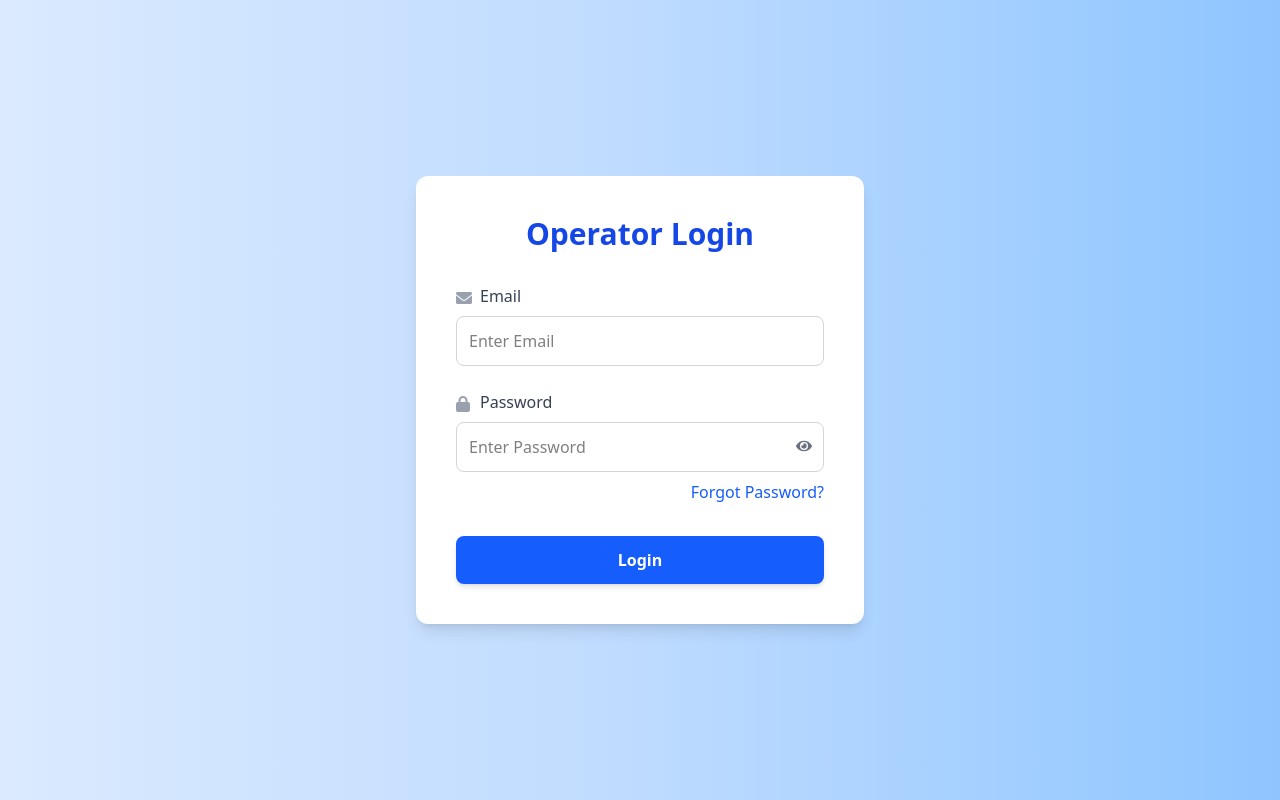
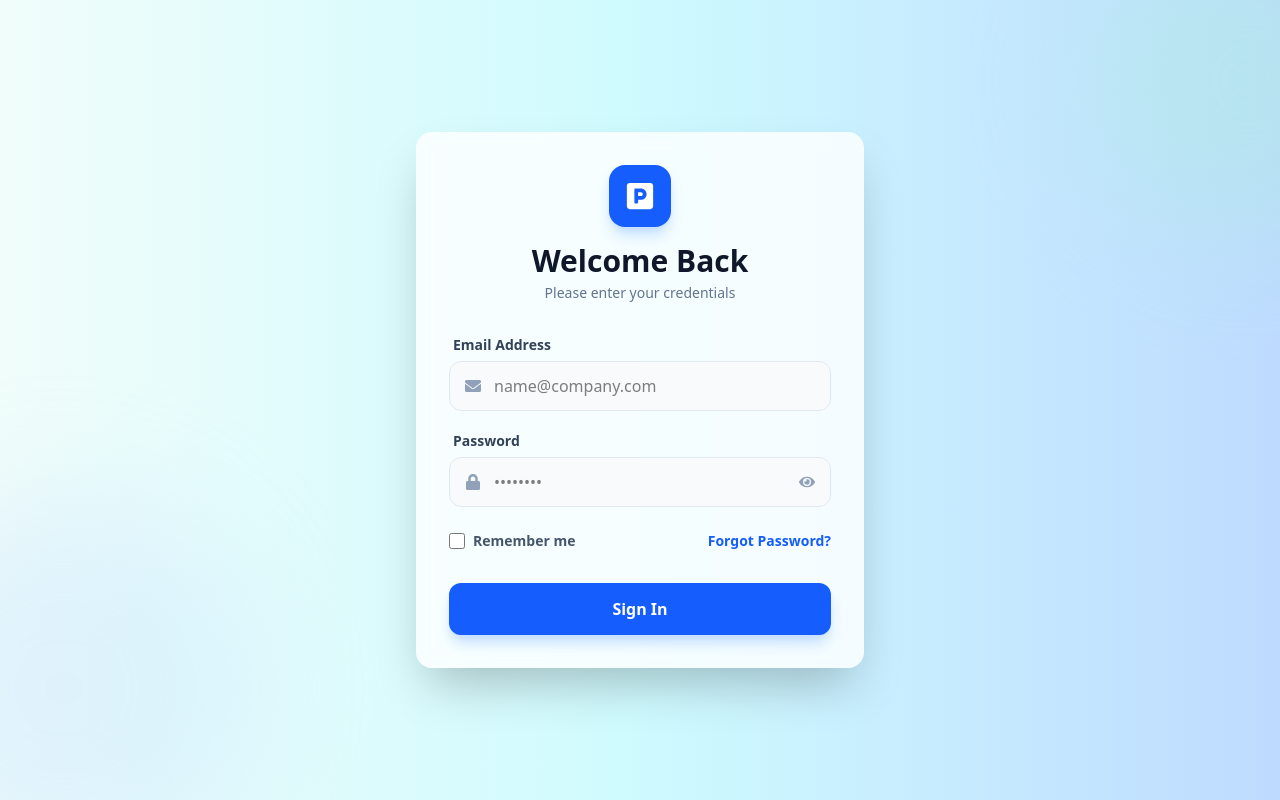
Before and after one commit to abhishek-2006/Parking-Management-System, a React (Vite) app in the folder frontend/: page / in a window 1280 px wide. Built offline with nearby package versions, Linux system fonts and the light colour scheme.

Commit message:
Refactor UI components in ForgotPassword and Login pages: enhance layout, improve accessibility, and update styles for better user experience

```diff
--- a/frontend/index.html
+++ b/frontend/index.html
@@ -3,7 +3,6 @@
   <head>
     <meta charset="UTF-8" />
     <link rel="icon" type="image/png" href="src/assets/favicon.png" />
-    <link rel="stylesheet" href="https://cdnjs.cloudflare.com/ajax/libs/font-awesome/6.0.0/css/all.min.css" />
     <meta name="viewport" content="width=device-width, initial-scale=1.0" />
     <title>Parking Management System</title>
   </head>
--- a/frontend/src/pages/ForgotPassword.jsx
+++ b/frontend/src/pages/ForgotPassword.jsx
@@ -1,6 +1,6 @@
 import { useState } from "react";
-import { FaEye, FaEyeSlash } from "react-icons/fa";
-import { useNavigate } from "react-router-dom";
+import { FaEye, FaEyeSlash, FaUser, FaEnvelope, FaLock, FaArrowLeft } from "react-icons/fa";
+import { useNavigate, Link } from "react-router-dom";
 import "../index.css";
 
 const ForgotPassword = () => {
@@ -20,8 +20,7 @@ const ForgotPassword = () => {
             });
             const data = await res.json();
             if (!res.ok) return alert(data.message);
-
-        alert("Password reset successful!");
+            alert("Password updated successfully!");
             navigate("/");
         } catch (err) {
             console.error(err);
@@ -30,74 +29,83 @@ const ForgotPassword = () => {
     };
 
     return (
-        <div className="flex items-center justify-center min-h-screen bg-gradient-to-r from-green-100 via-green-200 to-blue-300">
+        <div className="flex items-center justify-center min-h-screen bg-gradient-to-r from-teal-50 via-cyan-100 to-blue-200 relative overflow-hidden">
+            {/* Background Accent */}
+            <div className="absolute top-0 right-0 w-full h-full bg-[radial-gradient(circle_at_top_right,_var(--tw-gradient-stops))] from-blue-50 via-transparent to-transparent opacity-70"></div>
+
             <form
                 onSubmit={handleSubmit}
-            className="bg-white shadow-lg rounded-xl p-10 w-full max-w-md transform transition duration-500 hover:scale-105"
+                className="relative bg-white shadow-2xl rounded-2xl p-8 w-full max-w-md border border-slate-100"
             >
-            <h2 className="text-3xl font-bold mb-8 text-center text-blue-700">
-                Reset Password
-            </h2>
+                <div className="mb-8">
+                    <Link to="/" className="inline-flex items-center text-sm font-bold text-blue-600 hover:text-blue-700 transition-colors group mb-4">
+                        <FaArrowLeft className="mr-2 group-hover:-translate-x-1 transition-transform" />
+                        Back to Login
+                    </Link>
+                    <h2 className="text-3xl font-extrabold text-slate-900">Reset Password</h2>
+                    <p className="text-slate-500 text-sm mt-1">Verify your identity to create a new password.</p>
+                </div>
 
-            <div className="mb-6">
-                <i className="fas fa-user absolute mt-1.5 text-gray-400"></i>
-                <label htmlFor="username" className="block mb-2 ml-6 font-medium text-gray-700">Username</label>
+                <div className="space-y-4">
+                    <div>
+                        <label className="block text-sm font-bold text-slate-700 mb-1.5 ml-1">Username</label>
+                        <div className="relative group">
+                            <FaUser className="absolute left-4 top-1/2 -translate-y-1/2 text-slate-400 group-focus-within:text-blue-500 transition-colors" />
                             <input
-                    id="username"
                                 type="text"
                                 value={username}
                                 onChange={(e) => setUsername(e.target.value)}
-                    autoComplete="username"
-                    className="w-full p-3 border border-gray-300 rounded-lg focus:outline-none focus:ring-2 focus:ring-blue-400 transition"
-                    placeholder="Enter Username"
+                                className="w-full pl-11 pr-4 py-3 bg-slate-50 border border-slate-200 rounded-xl focus:outline-none focus:ring-2 focus:ring-blue-500/20 focus:border-blue-500 transition-all outline-none"
+                                placeholder="Enter your username"
                                 required
                             />
                         </div>
+                    </div>
 
-            <div className="mb-6">
-                <i className="fas fa-envelope absolute mt-1.5 text-gray-400"></i>
-                <label htmlFor="email" className="block mb-2 ml-6 font-medium text-gray-700">Email</label>
+                    <div>
+                        <label className="block text-sm font-bold text-slate-700 mb-1.5 ml-1">Email</label>
+                        <div className="relative group">
+                            <FaEnvelope className="absolute left-4 top-1/2 -translate-y-1/2 text-slate-400 group-focus-within:text-blue-500 transition-colors" />
                             <input
-                    id="email"
                                 type="email"
-                    autoComplete="email"
                                 value={email}
                                 onChange={(e) => setEmail(e.target.value)}
-                    className="w-full p-3 border border-gray-300 rounded-lg focus:outline-none focus:ring-2 focus:ring-blue-400 transition"
-                    placeholder="Enter Email"
+                                className="w-full pl-11 pr-4 py-3 bg-slate-50 border border-slate-200 rounded-xl focus:outline-none focus:ring-2 focus:ring-blue-500/20 focus:border-blue-500 transition-all outline-none"
+                                placeholder="name@company.com"
                                 required
                             />
                         </div>
+                    </div>
 
-            <div className="mb-6 relative">
-                <i className="fas fa-lock absolute mt-1.5 text-gray-400"></i>
-                <label htmlFor="new-password" className="block mb-2 ml-6 font-medium text-gray-700">
-                    New Password
-                </label>
-
+                    <div>
+                        <label className="block text-sm font-bold text-slate-700 mb-1.5 ml-1">New Password</label>
+                        <div className="relative group">
+                            <FaLock className="absolute left-4 top-1/2 -translate-y-1/2 text-slate-400 group-focus-within:text-blue-500 transition-colors" />
                             <input
                                 type={showPassword ? "text" : "password"}
+                                autoComplete="new-password"
                                 value={newPassword}
-                    autoComplete="new-password"
                                 onChange={(e) => setNewPassword(e.target.value)}
-                    className="w-full p-3 pr-10 border border-gray-300 rounded-lg focus:outline-none focus:ring-2 focus:ring-blue-400 transition"
-                    placeholder="Enter New Password"
+                                className="w-full pl-11 pr-12 py-3 bg-slate-50 border border-slate-200 rounded-xl focus:outline-none focus:ring-2 focus:ring-blue-500/20 focus:border-blue-500 transition-all outline-none"
+                                placeholder="Minimum 8 characters"
                                 required
                             />
-
-                <span
-                    className="absolute right-3 top-14 -translate-y-1/2 cursor-pointer text-gray-500"
+                            <button
+                                type="button"
                                 onClick={() => setShowPassword(!showPassword)}
+                                className="absolute right-4 top-1/2 -translate-y-1/2 text-slate-400 hover:text-slate-600 transition-colors"
                             >
                                 {showPassword ? <FaEyeSlash /> : <FaEye />}
-                </span>
+                            </button>
+                        </div>
+                    </div>
                 </div>
 
                 <button
                     type="submit"
-            className="w-full bg-blue-600 hover:bg-blue-700 text-white font-semibold p-3 rounded-lg shadow-md transition-all duration-300 transform hover:scale-105"
+                    className="w-full mt-8 bg-blue-600 hover:bg-blue-700 text-white font-bold py-3.5 rounded-xl shadow-lg shadow-blue-200 transition-all active:scale-[0.98]"
                 >
-                Reset Password
+                    Update Password
                 </button>
             </form>
         </div>
--- a/frontend/src/pages/login.jsx
+++ b/frontend/src/pages/login.jsx
@@ -1,6 +1,6 @@
 import { useState } from "react";
-import { FaEye, FaEyeSlash } from "react-icons/fa";
-import { useNavigate } from "react-router-dom";
+import { FaEye, FaEyeSlash, FaEnvelope, FaLock, FaParking } from "react-icons/fa";
+import { useNavigate, Link } from "react-router-dom";
 import "../index.css";
 
 const Login = () => {
@@ -11,87 +11,97 @@ const Login = () => {
 
   const handleSubmit = async (e) => {
     e.preventDefault();
-
     try {
       const res = await fetch("http://localhost:5000/api/auth/login", {
         method: "POST",
         headers: { "Content-Type": "application/json" },
         body: JSON.stringify({ email, password }),
       });
-
       const data = await res.json();
-
-      if (!res.ok) {
-        alert(data.message);
-        return;
-      }
-
+      if (!res.ok) return alert(data.message);
       localStorage.setItem("user", JSON.stringify(data.user));
-
       navigate("/dashboard");
     } catch (err) {
+      console.error(err);
       alert("Backend not responding");
-      console.error(err);
     }
   };
 
   return (
-    <div className="flex items-center justify-center min-h-screen bg-gradient-to-r from-blue-100 via-blue-200 to-blue-300">
+    <div className="flex items-center justify-center min-h-screen bg-gradient-to-r from-teal-50 via-cyan-100 to-blue-200 relative overflow-hidden">
+
+      {/* Decorative soft glowing orbs for depth */}
+            <div className="absolute top-[-10%] right-[-10%] w-80 h-80 bg-emerald-200 rounded-full blur-3xl opacity-30"></div>
+            <div className="absolute bottom-[-10%] left-[-10%] w-96 h-96 bg-blue-200 rounded-full blur-3xl opacity-30"></div>
+
       <form
         onSubmit={handleSubmit}
-        name="login-form"
-        id="login-form"
-        className="bg-white shadow-lg rounded-xl p-10 w-full max-w-md transform transition duration-500 hover:scale-105"
+        className="relative bg-white/80 backdrop-blur-sm shadow-2xl rounded-2xl p-8 w-full max-w-md border border-white/20"
       >
-        <h2 className="text-3xl font-bold mb-8 text-center text-blue-700">
-          Operator Login
-        </h2>
+        <div className="flex flex-col items-center mb-8">
+          <div className="bg-blue-600 p-4 rounded-2xl shadow-lg shadow-blue-200 mb-4">
+            <FaParking className="text-white text-3xl" />
+          </div>
+          <h2 className="text-3xl font-extrabold text-slate-900">Welcome Back</h2>
+          <p className="text-slate-500 text-sm mt-1 font-medium">Please enter your credentials</p>
+        </div>
 
-        <div className="mb-6">
-          <i className="fas fa-envelope absolute mt-1.5 text-gray-400"></i>
-          <label htmlFor="email" className="block mb-2 ml-6 font-medium text-gray-700">Email</label>
+        <div className="space-y-5">
+          <div>
+            <label className="block text-sm font-bold text-slate-700 mb-1.5 ml-1">Email Address</label>
+            <div className="relative group">
+              <FaEnvelope className="absolute left-4 top-1/2 -translate-y-1/2 text-slate-400 group-focus-within:text-blue-500 transition-colors" />
               <input
-            id="email"
                 type="email"
                 autoComplete="email"
                 value={email}
                 onChange={(e) => setEmail(e.target.value)}
-            className="w-full p-3 border border-gray-300 rounded-lg focus:outline-none focus:ring-2 focus:ring-blue-400 transition"
-            placeholder="Enter Email"
+                className="w-full pl-11 pr-4 py-3 bg-slate-50 border border-slate-200 rounded-xl focus:outline-none focus:ring-2 focus:ring-blue-500/20 focus:border-blue-500 transition-all outline-none"
+                placeholder="name@company.com"
                 required
               />
             </div>
+          </div>
 
-        <div className="mb-2 relative">
-          <i className="fas fa-lock absolute mt-1.5 text-gray-400"></i>
-          <label htmlFor="password" className="block mb-2 ml-6 font-medium text-gray-700">Password</label>
+          <div>
+            <label className="block text-sm font-bold text-slate-700 mb-1.5 ml-1">Password</label>
+            <div className="relative group">
+              <FaLock className="absolute left-4 top-1/2 -translate-y-1/2 text-slate-400 group-focus-within:text-blue-500 transition-colors" />
               <input
-            id="password"
+                type={showPassword ? "text" : "password"}
                 autoComplete="current-password"
-            type={showPassword ? "text" : "password"}
                 value={password}
                 onChange={(e) => setPassword(e.target.value)}
-            className="w-full p-3 pr-10 border border-gray-300 rounded-lg focus:outline-none focus:ring-2 focus:ring-blue-400 transition"
-            placeholder="Enter Password"
+                className="w-full pl-11 pr-12 py-3 bg-slate-50 border border-slate-200 rounded-xl focus:outline-none focus:ring-2 focus:ring-blue-500/20 focus:border-blue-500 transition-all outline-none"
+                placeholder="••••••••"
                 required
               />
-          <span
-            className="absolute right-3 top-14 -translate-y-1/2 cursor-pointer text-gray-500"
+              <button
+                type="button"
                 onClick={() => setShowPassword(!showPassword)}
+                className="absolute right-4 top-1/2 -translate-y-1/2 text-slate-400 hover:text-slate-600 transition-colors"
               >
                 {showPassword ? <FaEyeSlash /> : <FaEye />}
-          </span>
+              </button>
+            </div>
+          </div>
         </div>
 
-        <div className="mb-8 forgot-password flex justify-end">
-          <a href="forgot-password" className="text-blue-600 hover:underline">Forgot Password?</a>
+        <div className="flex items-center justify-between mt-6 mb-8">
+          <label className="flex items-center gap-2 cursor-pointer group">
+            <input type="checkbox" className="w-4 h-4 rounded border-slate-300 text-blue-600 focus:ring-blue-500" />
+            <span className="text-sm font-semibold text-slate-600 group-hover:text-slate-900 transition-colors">Remember me</span>
+          </label>
+          <Link to="/forgot-password" size="sm" className="text-sm font-bold text-blue-600 hover:text-blue-700 hover:underline underline-offset-4">
+            Forgot Password?
+          </Link>
         </div>
 
         <button
           type="submit"
-          className="w-full bg-blue-600 hover:bg-blue-700 text-white font-semibold p-3 rounded-lg shadow-md transition-all duration-300 transform hover:scale-105"
+          className="w-full bg-blue-600 hover:bg-blue-700 text-white font-bold py-3.5 rounded-xl shadow-lg shadow-blue-200 transition-all active:scale-[0.98]"
         >
-          Login
+          Sign In
         </button>
       </form>
     </div>
```
Lines whose indentation alone changed are shown as unchanged.
